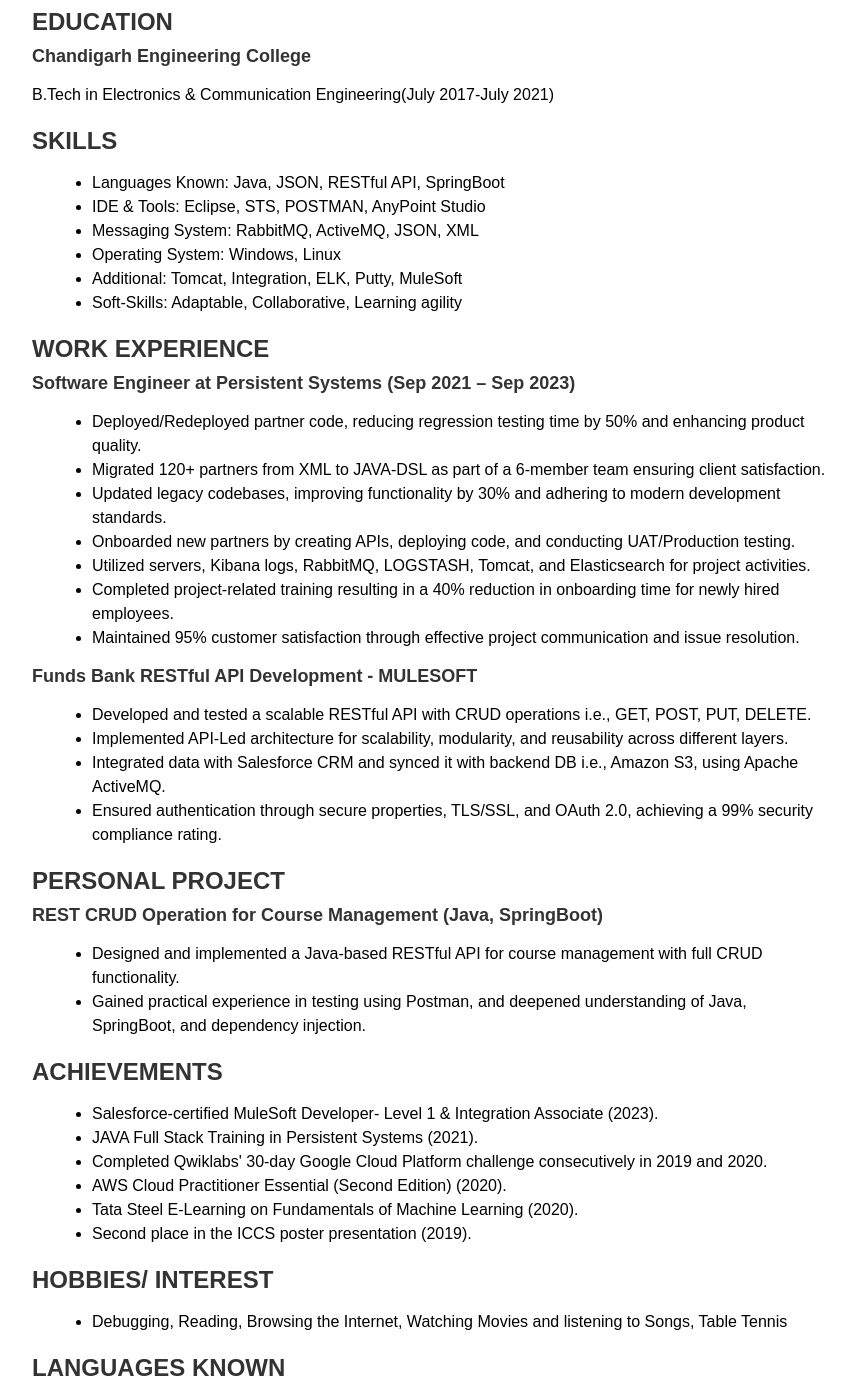
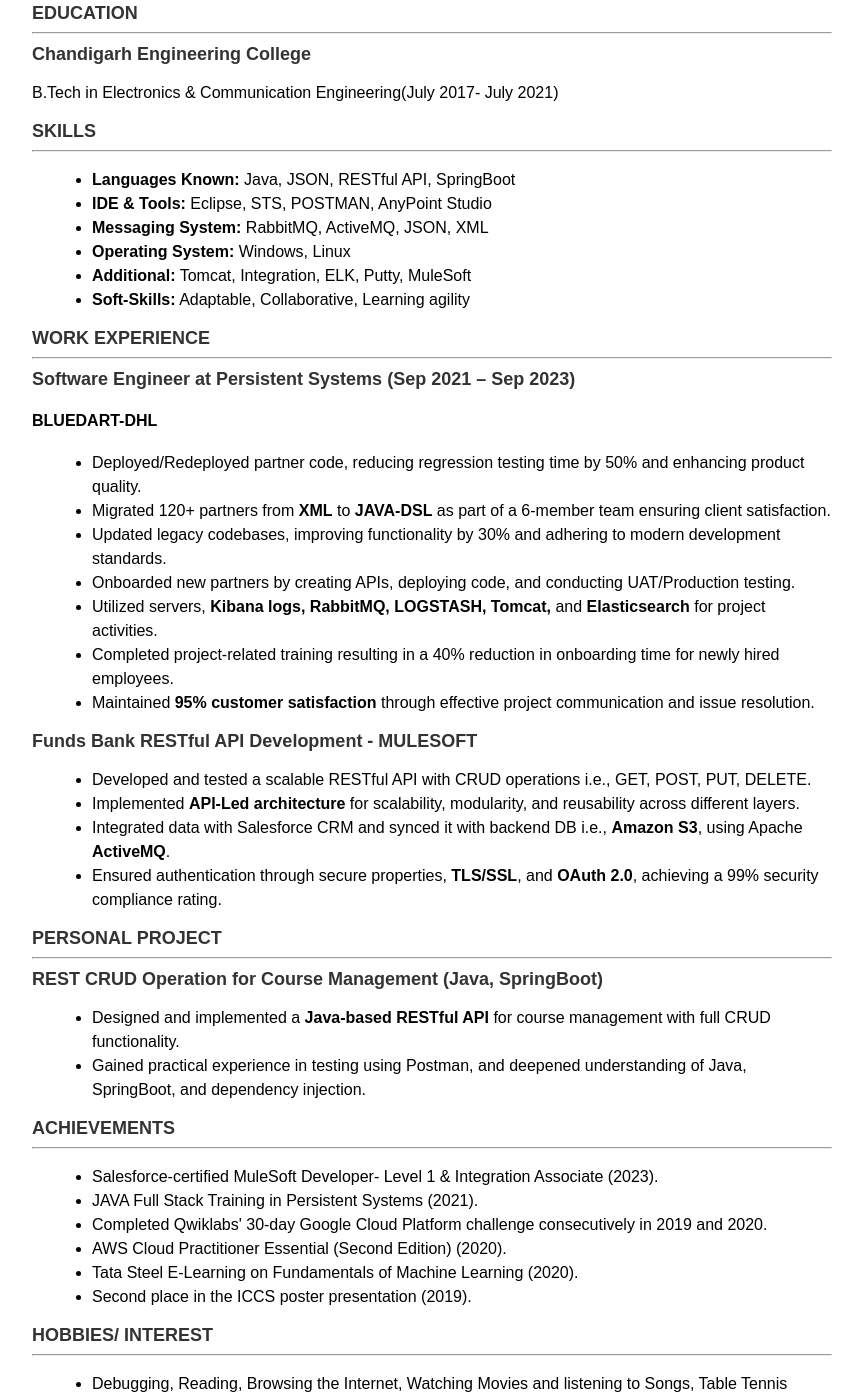
Before and after one commit to adarsh4997/Portfolio, a plain HTML site: page index.html in a window 1280 px wide. Shown: the part 266-1658 px from the top of the page, without its empty margins (208-1069 px from the left). Drawn offline with Linux system fonts and the light colour scheme.

Commit message:
Update index.html
Highlighted some keywords in Bold. Put a line after each Heading.

```diff
--- a/index.html
+++ b/index.html
@@ -42,47 +42,48 @@
     <div class="container">
         <h1>ADARSH KUMAR</h1>
         <p>+91-7503294797 || adarshkumar4997@gmail.com || <a href="https://linkedin.com/in/adarsh-kumar04/">linkedin.com/in/adarsh-kumar04/</a></p>
-        <h2>OBJECTIVE</h2>
+        <h3>OBJECTIVE</h3><hr>
         <p>Software engineer with 2 years of experience in Persistent Systems, seeking a role in a dynamic team to utilize my skills and experience in delivering high-quality solutions. Eager to learn and grow professionally by contributing to team success</p>
-        <h2>EDUCATION</h2>
+        <h3>EDUCATION</h3><hr>
         <h3>Chandigarh Engineering College</h3>
-        <p>B.Tech in Electronics & Communication Engineering(July 2017-July 2021)</p>
-        <h2>SKILLS</h2>
+        <p>B.Tech in Electronics & Communication Engineering(July 2017- July 2021)</p>
+        <h3>SKILLS</h3><hr>
         <ul>
-            <li>Languages Known: Java, JSON, RESTful API, SpringBoot</li>
-            <li>IDE & Tools: Eclipse, STS, POSTMAN, AnyPoint Studio</li>
-            <li>Messaging System: RabbitMQ, ActiveMQ, JSON, XML</li>
-            <li>Operating System: Windows, Linux</li>
-            <li>Additional: Tomcat, Integration, ELK, Putty, MuleSoft</li>
-            <li>Soft-Skills: Adaptable, Collaborative, Learning agility</li>
+            <li><b>Languages Known:</b> Java, JSON, RESTful API, SpringBoot</li>
+            <li><b>IDE & Tools:</b> Eclipse, STS, POSTMAN, AnyPoint Studio</li>
+            <li><b>Messaging System:</b> RabbitMQ, ActiveMQ, JSON, XML</li>
+            <li><b>Operating System:</b> Windows, Linux</li>
+            <li><b>Additional:</b> Tomcat, Integration, ELK, Putty, MuleSoft</li>
+            <li><b>Soft-Skills:</b> Adaptable, Collaborative, Learning agility</li>
         </ul>
-        <h2>WORK EXPERIENCE</h2>
+        <h3>WORK EXPERIENCE</h3><hr>
         <h3>Software Engineer at Persistent Systems (Sep 2021 – Sep 2023)</h3>
+        <h4>BLUEDART-DHL</h4>
         <ul>
             <li>Deployed/Redeployed partner code, reducing regression testing time by 50% and enhancing product quality.</li>
-            <li>Migrated 120+ partners from XML to JAVA-DSL as part of a 6-member team ensuring client satisfaction.</li>
+            <li>Migrated 120+ partners from <b>XML</b> to <b>JAVA-DSL</b> as part of a 6-member team ensuring client satisfaction.</li>
             <li>Updated legacy codebases, improving functionality by 30% and adhering to modern development standards.</li>
             <li>Onboarded new partners by creating APIs, deploying code, and conducting UAT/Production testing.</li>
-            <li>Utilized servers, Kibana logs, RabbitMQ, LOGSTASH, Tomcat, and Elasticsearch for project activities.</li>
+            <li>Utilized servers, <b>Kibana logs, RabbitMQ, LOGSTASH, Tomcat,</b> and <b>Elasticsearch</b> for project activities.</li>
             <li>Completed project-related training resulting in a 40% reduction in onboarding time for newly hired employees.</li>
-            <li>Maintained 95% customer satisfaction through effective project communication and issue resolution.</li>
+            <li>Maintained <b>95% customer satisfaction</b> through effective project communication and issue resolution.</li>
         </ul>
         <h3>Funds Bank RESTful API Development - MULESOFT</h3>
         <ul>
             <li>Developed and tested a scalable RESTful API with CRUD operations i.e., GET, POST, PUT, DELETE.</li>
-            <li>Implemented API-Led architecture for scalability, modularity, and reusability across different layers.</li>
-            <li>Integrated data with Salesforce CRM and synced it with backend DB i.e., Amazon S3, using Apache ActiveMQ.</li>
-            <li>Ensured authentication through secure properties, TLS/SSL, and OAuth 2.0, achieving a 99% security compliance rating.</li>
+            <li>Implemented <b>API-Led architecture</b> for scalability, modularity, and reusability across different layers.</li>
+            <li>Integrated data with Salesforce CRM and synced it with backend DB i.e., <b>Amazon S3</b>, using Apache <b>ActiveMQ</b>.</li>
+            <li>Ensured authentication through secure properties, <b>TLS/SSL</b>, and <b>OAuth 2.0</b>, achieving a 99% security compliance rating.</li>
         </ul>
 
-        <h2>PERSONAL PROJECT</h2>
+        <h3>PERSONAL PROJECT</h3><hr>
         <h3>REST CRUD Operation for Course Management (Java, SpringBoot)</h3>
         <ul>
-            <li>Designed and implemented a Java-based RESTful API for course management with full CRUD functionality.</li>
+            <li>Designed and implemented a <b>Java-based RESTful API</b> for course management with full CRUD functionality.</li>
             <li>Gained practical experience in testing using Postman, and deepened understanding of Java, SpringBoot, and dependency injection.</li>
         </ul>
 
-        <h2>ACHIEVEMENTS</h2>
+        <h3>ACHIEVEMENTS</h3><hr>
         <ul>
             <li>Salesforce-certified MuleSoft Developer- Level 1 & Integration Associate (2023).</li>
             <li>JAVA Full Stack Training in Persistent Systems (2021).</li>
@@ -92,14 +93,14 @@
             <li>Second place in the ICCS poster presentation (2019).</li>
         </ul>
 
-        <h2>HOBBIES/ INTEREST</h2>
+        <h3>HOBBIES/ INTEREST</h3><hr>
         <ul>
             <li>Debugging, Reading, Browsing the Internet, Watching Movies and listening to Songs, Table Tennis</li>
         </ul>
-
-        <h2>LANGUAGES KNOWN</h2>
+        <h3>LANGUAGES KNOWN</h3><hr>
         <ul>
             <li>English, Hindi</li>
+
         </ul>
     </div>
 </body>
```
